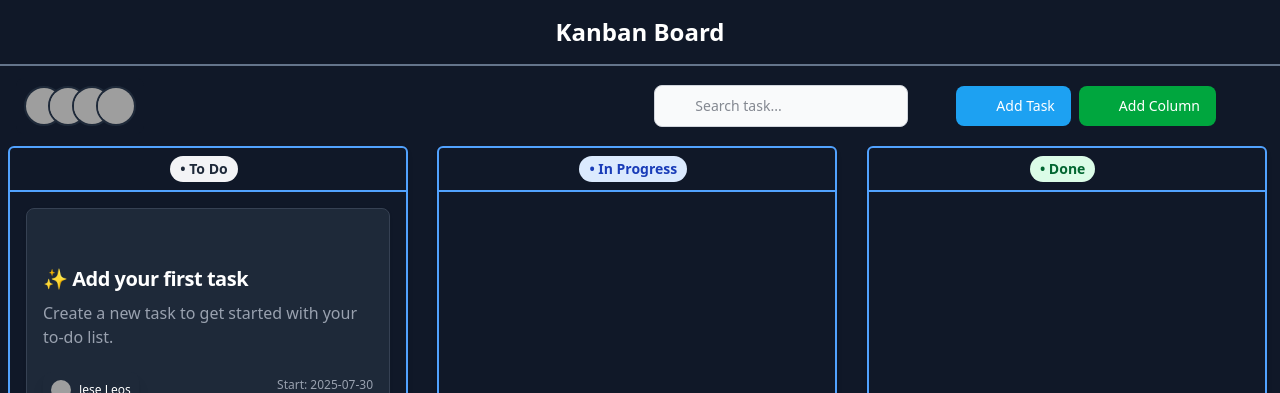
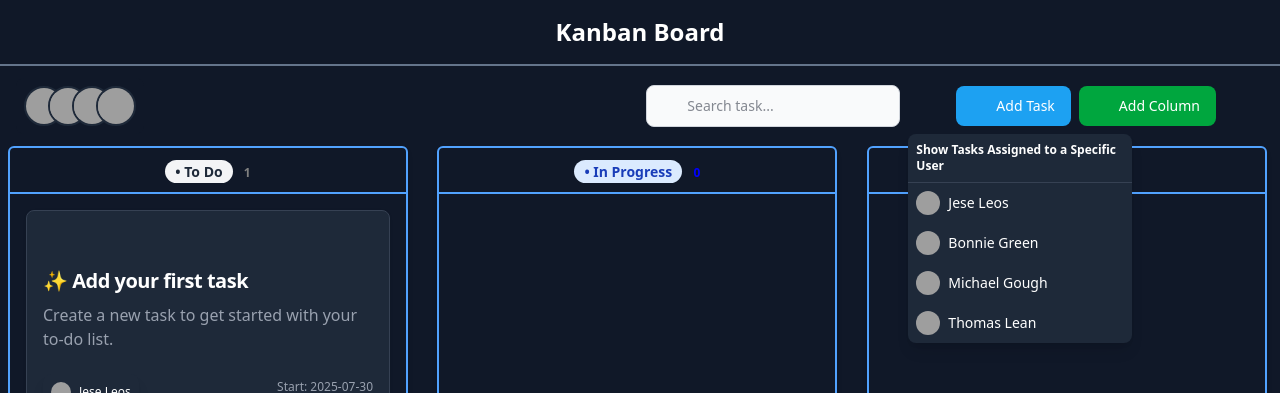
Before and after one commit to nitinkadam70/kanban-board, a Next.js app: page / in a window 1280 px wide. Both pictures are taken after a click on the button 932 px from the left and 106 px from the top of the page. Shown: the top 393 px of the page. Built offline with nearby package versions, Linux system fonts and the light colour scheme; grey boxes are pictures that could not be loaded; some icons are missing.

Commit message:
adding filter functionality

```diff
--- a/src/app/components/FilterBtn.jsx
+++ b/src/app/components/FilterBtn.jsx
@@ -1,13 +1,77 @@
 "use client";
 import { Icon } from "@iconify/react";
-import React from "react";
+import React, { useEffect, useState } from "react";
+import { useDispatch } from "react-redux";
+import { setFilterUser } from "../redux/features/kanbanActions";
+import { users } from "./Users";
 
-const FilterBtn = () => {
+const FilterSortResetBtn = () => {
+  const dispatch = useDispatch();
+  const [openMenu, setOpenMenu] = useState(false);
+  const [selectedUser, setSelectedUser] = useState(null);
+
+  const toggleMenu = () => setOpenMenu(!openMenu);
+
+  const handleUserClick = (userId) => {
+    setSelectedUser(userId);
+    dispatch(setFilterUser(userId)); // filter tasks by selected user
+    setOpenMenu(false);
+  };
+
+  const handleReset = () => {
+    setSelectedUser(null);
+    dispatch(setFilterUser(null)); // reset filter
+  };
+
+  useEffect(() => {
+    console.log("Selected User:", selectedUser);
+  }, [selectedUser]);
   return (
-    <button>
-      <Icon icon="stash:filter-light" className="w-8 h-8" />
-    </button>
+    <div className="relative flex items-center gap-2">
+      {/* Filter Button */}
+      <button
+        className="p-2 rounded-full hover:bg-gray-700 transition-colors"
+        onClick={toggleMenu}
+      >
+        <Icon icon="mdi:filter-variant" className="w-6 h-6 text-white" />
+      </button>
+
+      {/* Dropdown Menu */}
+      {openMenu && (
+        <div className="absolute top-full left-0 mt-2 z-10 bg-gray-800 text-white rounded-lg shadow-lg w-56">
+          <div className="p-2 text-xs font-semibold border-b border-gray-700">
+            Show Tasks Assigned to a Specific User
+          </div>
+          {users.map((user, index) => (
+            <div
+              key={user.id}
+              className={`flex items-center gap-2 p-2 cursor-pointer hover:bg-gray-700 ${
+                selectedUser === user.id ? "bg-gray-700" : ""
+              }`}
+              onClick={() => handleUserClick(user.id)}
+            >
+              <img
+                src={user.image}
+                alt={user.name}
+                className="w-6 h-6 rounded-full object-cover"
+              />
+              <span className="text-sm">{user.name}</span>
+            </div>
+          ))}
+        </div>
+      )}
+
+      {/* Reset Button */}
+      {selectedUser && (
+        <button
+          className="p-2 rounded-full hover:bg-gray-700 transition-colors"
+          onClick={handleReset}
+        >
+          <Icon icon="mdi:restart" className="w-6 h-6 text-white" />
+        </button>
+      )}
+    </div>
   );
 };
 
-export default FilterBtn;
+export default FilterSortResetBtn;
--- a/src/app/components/TaskColumn.jsx
+++ b/src/app/components/TaskColumn.jsx
@@ -65,11 +65,17 @@ const TaskColumn = ({ columnName, columnColor, tasks, index, id }) => {
     <div className="min-w-[300px] w-full max-w-[400px] h-[550px] border-2 border-blue-400 rounded-md shadow-md flex flex-col">
       {/* Column Header */}
       <div className="font-bold flex justify-center relative text-white text-lg text-center p-2 border-b-2 border-blue-400">
-        <span
-          className={`${colorClasses[columnColor]} text-[14px] me-2 px-2.5 py-0.5 rounded-full font-semibold`}
-        >
-          • {columnName}
-        </span>
+        <div>
+          <span
+            className={`${colorClasses[columnColor]} text-[14px] me-2 px-2.5 py-0.5 rounded-full font-semibold`}
+          >
+            • {columnName}
+          </span>
+          <span style={{ color: columnColor }} className="text-xs">
+            {" "}
+            {tasks?.length}
+          </span>
+        </div>
         {index > 2 && (
           <Icon
             onClick={() => handleDeleteColumn(id)}
@@ -96,7 +102,7 @@ const TaskColumn = ({ columnName, columnColor, tasks, index, id }) => {
             onDragStart={(e) => handleDragStart(e, task)}
             onDragEnd={handleDragEnd}
           >
-            <TaskCard task={task}  />
+            <TaskCard task={task} />
           </div>
         ))}
       </div>
--- a/src/app/page.js
+++ b/src/app/page.js
@@ -1,19 +1,18 @@
 "use client";
-import { useEffect, useState } from "react";
+import { useSelector } from "react-redux";
 import Header from "./components/Header";
 import TaskColumn from "./components/TaskColumn";
-import { useSelector } from "react-redux";
-import { searchTaskByTitle } from "./redux/features/kanbanActions";
+import { selectFilteredColumns } from "./redux/features/kanbanActions";
 
 export default function Home() {
-  // const { columnsData } = useSelector((state) => state.columns);
-  const columnsData = useSelector((state) => searchTaskByTitle(state));
+  const columnsData = useSelector((state) => selectFilteredColumns(state));
+
   return (
     <div className="container mx-auto">
       <Header />
       <div className="w-full max-auto">
         <div
-          className="w-full flex justify-around items-center gap-2 ml-2 overflow-x-auto  scrollbar-thin scrollbar-thumb-gray-400 scrollbar-track-transparent hover:scrollbar-thumb-gray-500"
+          className="w-full flex justify-around items-center gap-2 ml-2 overflow-x-auto scrollbar-thin scrollbar-thumb-gray-400 scrollbar-track-transparent hover:scrollbar-thumb-gray-500"
           style={{
             scrollbarWidth: "thin",
             scrollbarColor: "rgba(156, 163, 175, 0.2) transparent",
--- a/src/app/redux/features/kanbanActions.js
+++ b/src/app/redux/features/kanbanActions.js
@@ -34,6 +34,7 @@ const initialState = {
     },
   ],
   searchQuery: "",
+  setFilterUser: null,
 };
 
 // Add dummy task if all columns are empty
@@ -169,8 +170,14 @@ export const columnsSlice = createSlice({
       }
     },
 
+    // Search Task
     searchTask: (state, action) => {
       state.searchQuery = action.payload.toLowerCase();
+    },
+
+    // FIlter Task by Assigned user
+    setFilterUser: (state, action) => {
+      state.filterUser = action.payload;
     },
   },
 });
@@ -182,6 +189,7 @@ export const {
   editTask,
   deleteTask,
   searchTask,
+  setFilterUser,
 } = columnsSlice.actions;
 
 // Selector to get task by ID
@@ -207,4 +215,25 @@ export const searchTaskByTitle = (state) => {
   }));
 };
 
+// Filter Task by User
+export const selectFilteredColumns = (state) => {
+  const { columnsData, searchQuery, filterUser } = state.columns;
+  console.log(
+    "Filtering columns with searchQuery:",
+    searchQuery,
+    "and filterUser:",
+    filterUser
+  );
+
+  return columnsData.map((col) => ({
+    ...col,
+    tasks: col.tasks.filter((task) => {
+      const matchesSearch = task.title.toLowerCase().includes(searchQuery);
+      const matchesUser =
+        !filterUser || Number(task.assignTo + 1) === Number(filterUser);
+      return matchesSearch && matchesUser;
+    }),
+  }));
+};
+
 export default columnsSlice.reducer;
```
